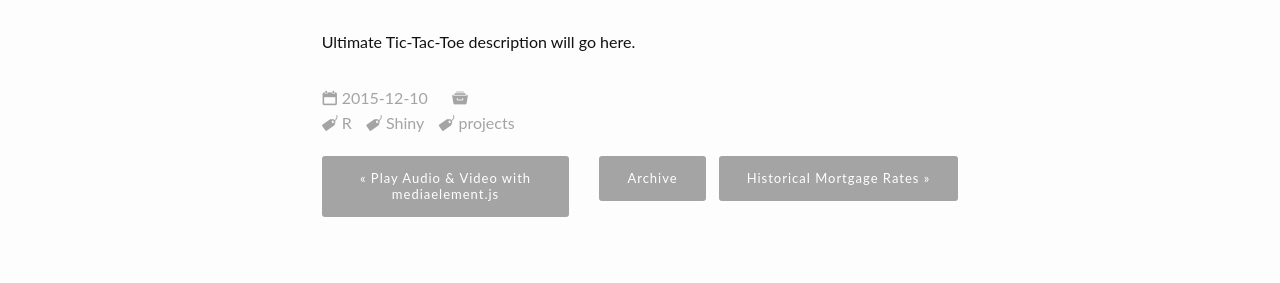
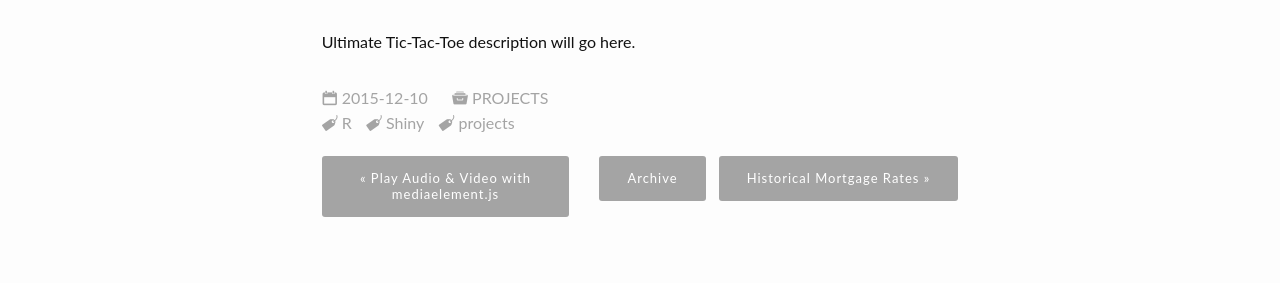
Before and after one commit to rabutler/rabutler.github.io, a Jekyll site: the page built from _posts/projects/2015-12-10-ultimate-tic-tac-toe.md, in a window 1280 px wide. Shown: the part 151-434 px from the top of the page. Built offline with Jekyll 4.4.1, drawn with Linux system fonts in a browser that asks for light colours.

Commit message:
updated category of projects posts

```diff
--- a/_posts/projects/2015-12-10-ultimate-tic-tac-toe.md
+++ b/_posts/projects/2015-12-10-ultimate-tic-tac-toe.md
@@ -3,6 +3,8 @@ layout: page
 subheadline:  "What you do when you cannot surf at a surf camp in Guatemala"
 title:  "Ultimate Tic-Tac-Toe"
 teaser: ""
+categories:
+   - projects
 tags:
    - R
    - Shiny
--- a/_posts/projects/2015-12-20-historical-mortgage-interest.html
+++ b/_posts/projects/2015-12-20-historical-mortgage-interest.html
@@ -3,6 +3,8 @@ layout: page
 subheadline:  "A quick analysis of historical mortgage interest rates"
 title:  "Historical Mortgage Rates"
 teaser: ""
+categories:
+   - projects
 tags:
    - R
    - ggvis
```
